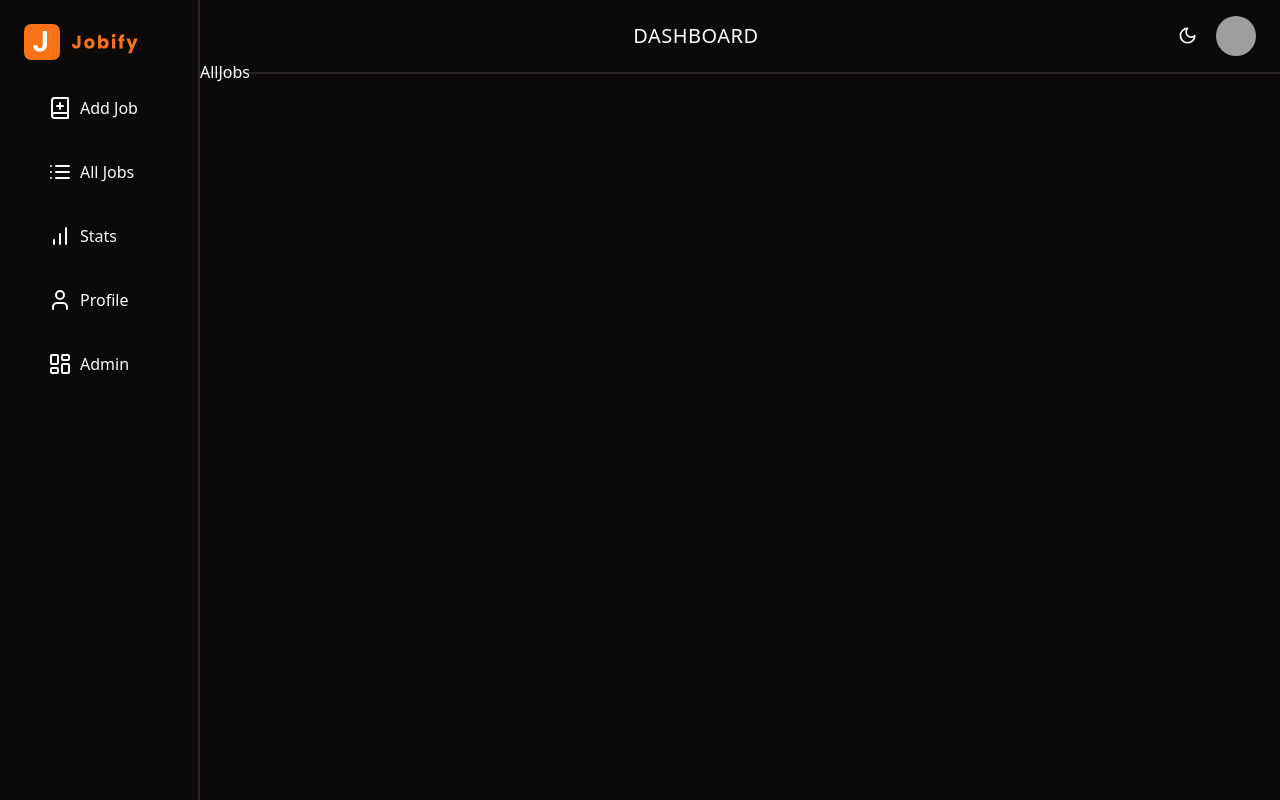
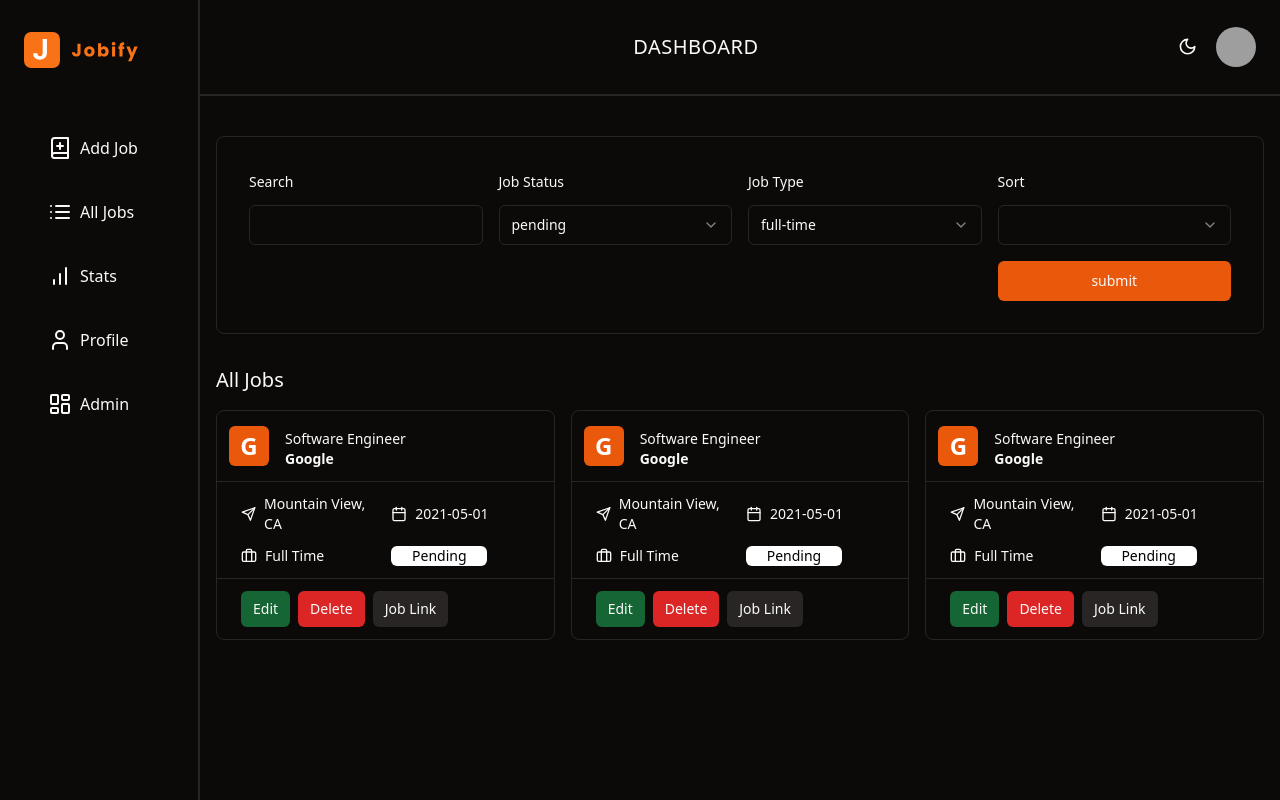
Before and after one commit to sproutjeph/job-tracker, a React (Vite) app in the folder client/: page /dashboard/all-jobs in a window 1280 px wide. Built offline with nearby package versions, Linux system fonts and the light colour scheme; grey boxes are pictures that could not be loaded.

Commit message:
added Job card

```diff
--- a/client/package.json
+++ b/client/package.json
@@ -16,6 +16,7 @@
     "@radix-ui/react-label": "^2.0.2",
     "@radix-ui/react-popover": "^1.0.7",
     "@radix-ui/react-select": "^2.0.0",
+    "@radix-ui/react-separator": "^1.0.3",
     "@radix-ui/react-slot": "^1.0.2",
     "@tanstack/react-query": "^5.28.9",
     "axios": "^1.6.8",
--- a/client/src/components/BigSidebar.tsx
+++ b/client/src/components/BigSidebar.tsx
@@ -8,9 +8,11 @@ interface BigSidebarProps {}
 const BigSidebar: FC<BigSidebarProps> = () => {
   return (
     <div className="h-screen w-[200px] hidden lg:block p-6 border-r-2">
-      <Logo navLogo />
+      <div className="mt-2">
+        <Logo navLogo />
+      </div>
 
-      <div className="mt-6 space-y-4">
+      <div className="mt-14 space-y-4">
         {linkData.map(({ Icon, path, text }) => (
           <CustomNavLink key={text} Icon={Icon} text={text} href={path} />
         ))}
--- /dev/null
+++ b/client/src/components/JobCard.tsx
@@ -0,0 +1,62 @@
+import { FC } from "react";
+import { Card, CardContent, CardFooter, CardHeader } from "./ui/card";
+import { Briefcase, Calendar, Send } from "lucide-react";
+import { Button } from "./ui/button";
+import { Separator } from "./ui/separator";
+import { IJob } from "@/lib/types";
+import { formatDateToYYYYMMDD } from "@/lib/utils";
+
+interface JobCardProps {
+  job: IJob;
+}
+
+const JobCard: FC<JobCardProps> = ({ job }) => {
+  return (
+    <Card className="">
+      <CardHeader className="flex-row items-center gap-4 p-3">
+        <div className="flex items-center justify-center w-10 h-10 text-2xl font-extrabold text-white rounded-md bg-primary">
+          {job.company.charAt(0)}
+        </div>
+        <div className="text-sm ">
+          <h4>{job.position}</h4>
+          <h5 className="font-bold">{job.company}</h5>
+        </div>
+      </CardHeader>
+      <Separator className="mb-3" />
+      <CardContent className="grid grid-cols-2 gap-3 pb-3">
+        <div className="flex items-center gap-2">
+          <Send size={16} />
+          <h4 className="text-sm">{job.location}</h4>
+        </div>
+        <div className="flex items-center gap-2">
+          <Calendar size={16} />
+          <h4 className="text-sm">{formatDateToYYYYMMDD(job?.date)}</h4>
+        </div>
+        <div className="flex items-center gap-2">
+          <Briefcase size={16} />
+          <h4 className="text-sm">{job.jobtype}</h4>
+        </div>
+
+        <div className="flex items-center justify-center w-24 text-sm text-white bg-black rounded-md dark:bg-white dark:text-black">
+          {job.status}
+        </div>
+      </CardContent>
+      <Separator className="mb-3" />
+      <CardFooter className="flex gap-2 pb-3 ">
+        <Button size="sm" className="bg-green-800">
+          Edit
+        </Button>
+        <Button size="sm" variant="destructive">
+          Delete
+        </Button>
+        <a href={job.joblink} target="_blank">
+          <Button size="sm" variant="secondary" className="">
+            Job Link
+          </Button>
+        </a>
+      </CardFooter>
+    </Card>
+  );
+};
+
+export default JobCard;
--- a/client/src/components/Navbar.tsx
+++ b/client/src/components/Navbar.tsx
@@ -5,8 +5,8 @@ import MobileSidebar from "./MobileSidebar";
 
 const Navbar = () => {
   return (
-    <nav className="   border-b-2 ">
-      <div className="mx-4 sm:mx-6 flex justify-between  items-center my-4">
+    <nav className="sticky border-b-2 top-0 z-50 h-24 grid">
+      <div className="mx-4 sm:mx-6 flex justify-between items-center">
         <MobileSidebar />
         <div className="lg:hidden">
           <Logo navLogo />
--- a/client/src/components/UserPopover.tsx
+++ b/client/src/components/UserPopover.tsx
@@ -35,7 +35,7 @@ const UserPopover: FC<UserPopoverProps> = ({ userName, avatar, email }) => {
           </div>
         </div>
         <Link
-          to="/profile"
+          to="profile"
           className="flex gap-4 items-center  text-sm hover:bg-muted-foreground/20 p-2 rounded-md hover:text-primary-foreground"
         >
           <Settings size={18} />
--- /dev/null
+++ b/client/src/components/ui/separator.tsx
@@ -0,0 +1,29 @@
+import * as React from "react"
+import * as SeparatorPrimitive from "@radix-ui/react-separator"
+
+import { cn } from "@/lib/utils"
+
+const Separator = React.forwardRef<
+  React.ElementRef<typeof SeparatorPrimitive.Root>,
+  React.ComponentPropsWithoutRef<typeof SeparatorPrimitive.Root>
+>(
+  (
+    { className, orientation = "horizontal", decorative = true, ...props },
+    ref
+  ) => (
+    <SeparatorPrimitive.Root
+      ref={ref}
+      decorative={decorative}
+      orientation={orientation}
+      className={cn(
+        "shrink-0 bg-border",
+        orientation === "horizontal" ? "h-[1px] w-full" : "h-full w-[1px]",
+        className
+      )}
+      {...props}
+    />
+  )
+)
+Separator.displayName = SeparatorPrimitive.Root.displayName
+
+export { Separator }
--- /dev/null
+++ b/client/src/lib/types.ts
@@ -0,0 +1,19 @@
+export interface IJob {
+  id: string;
+  company: string;
+  position: string;
+  status: string;
+  jobtype: string;
+  location?: string;
+  date: Date;
+  joblink?: string;
+}
+
+export type IJobFields = {
+  company: string;
+  position: string;
+  status: string;
+  jobtype: string;
+  location: string;
+  joblink?: string;
+};
--- a/client/src/lib/utils.ts
+++ b/client/src/lib/utils.ts
@@ -59,3 +59,11 @@ export const linkData: { text: string; path: string; Icon: LucideIcon }[] = [
     Icon: LayoutDashboard,
   },
 ];
+
+export function formatDateToYYYYMMDD(date: Date): string {
+  const year = date.getUTCFullYear();
+  const month = String(date.getUTCMonth() + 1).padStart(2, "0");
+  const day = String(date.getUTCDate()).padStart(2, "0");
+
+  return `${year}-${month}-${day}`;
+}
--- a/client/src/pages/AllJobs.tsx
+++ b/client/src/pages/AllJobs.tsx
@@ -1,9 +1,85 @@
+import FormRow from "@/components/FormRow";
+import FormSelectRow from "@/components/FormSelectRow";
+import JobCard from "@/components/JobCard";
+import SubmitButton from "@/components/SubmitButton";
+import { Card } from "@/components/ui/card";
+import { JOB_SORT_BY, JOB_STATUS, JOB_TYPE } from "@/lib/utils";
 import { FC } from "react";
+import { Form } from "react-router-dom";
 
 interface AllJobsProps {}
 
 const AllJobs: FC<AllJobsProps> = () => {
-  return <div>AllJobs</div>;
+  return (
+    <div className="">
+      <Card className="p-4 mt-4 sm:p-6 md:p-8">
+        <Form method="post" className="grid grid-cols-2 gap-4 md:grid-cols-4">
+          <FormRow labelText="Search" type="text" name="search" />
+          <FormSelectRow
+            labelText="Job Status"
+            name="status"
+            list={Object.values(JOB_STATUS)}
+            defaultValue={JOB_STATUS.PENDING}
+          />
+          <FormSelectRow
+            labelText="Job Type"
+            name="status"
+            list={Object.values(JOB_TYPE)}
+            defaultValue={JOB_TYPE.FULL_TIME}
+          />
+          <FormSelectRow
+            labelText="Sort"
+            list={Object.values(JOB_SORT_BY)}
+            name="status"
+            defaultValue="All"
+          />
+          <div className="col-span-2 md:col-span-1 md:col-start-4">
+            <SubmitButton />
+          </div>
+        </Form>
+      </Card>
+      <h1 className="mt-8 text-xl">All Jobs</h1>
+
+      <ul className="grid grid-cols-1 gap-4 mt-4 md:grid-cols-2 lg:grid-cols-3">
+        <JobCard
+          job={{
+            company: "Google",
+            position: "Software Engineer",
+            location: "Mountain View, CA",
+            date: new Date("2021-05-01"),
+            jobtype: "Full Time",
+            status: "Pending",
+            joblink: "https://www.google.com",
+            id: "1",
+          }}
+        />
+        <JobCard
+          job={{
+            company: "Google",
+            position: "Software Engineer",
+            location: "Mountain View, CA",
+            date: new Date("2021-05-01"),
+            jobtype: "Full Time",
+            status: "Pending",
+            joblink: "https://www.google.com",
+            id: "1",
+          }}
+        />
+        <JobCard
+          job={{
+            company: "Google",
+            position: "Software Engineer",
+            location: "Mountain View, CA",
+            date: new Date("2021-05-01"),
+            jobtype: "Full Time",
+            status: "Pending",
+            joblink: "https://www.google.com",
+            id: "1",
+          }}
+        />
+      </ul>
+    </div>
+  );
 };
 
 export default AllJobs;
--- a/client/src/pages/DashboardLayout.tsx
+++ b/client/src/pages/DashboardLayout.tsx
@@ -5,14 +5,12 @@ import { Outlet } from "react-router-dom";
 const DashboardLayout = () => {
   return (
     <div>
-      <main className="grid lg:grid-cols-[200px,1fr] lg:grid-rows-[60px,1fr]">
+      <main className="grid lg:grid-cols-[200px,1fr] lg:grid-rows-[120px,1fr]">
         <div>
           <BigSidebar />
         </div>
-        <div className="lg:col-start-2 lg:row-start-1">
-          <Navbar />
-        </div>
-        <div className="lg:col-start-2 lg:row-start-2">
+        <Navbar />
+        <div className="lg:col-start-2 lg:row-start-2 mx-4 mt-6 lg:mt-0">
           <Outlet />
         </div>
       </main>
```
Also changed, not shown: 1 other file (tests, documents, lock files or other folders).
